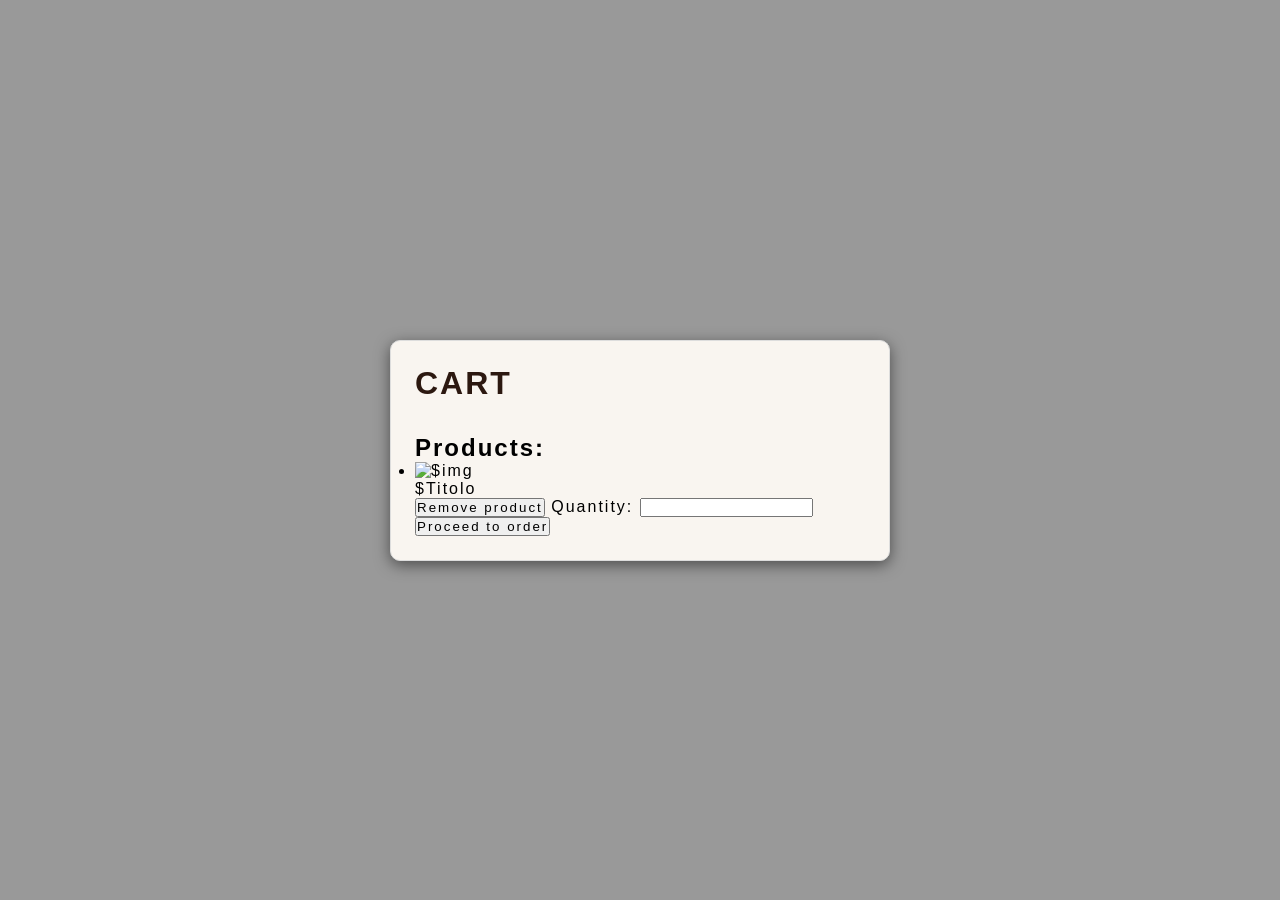
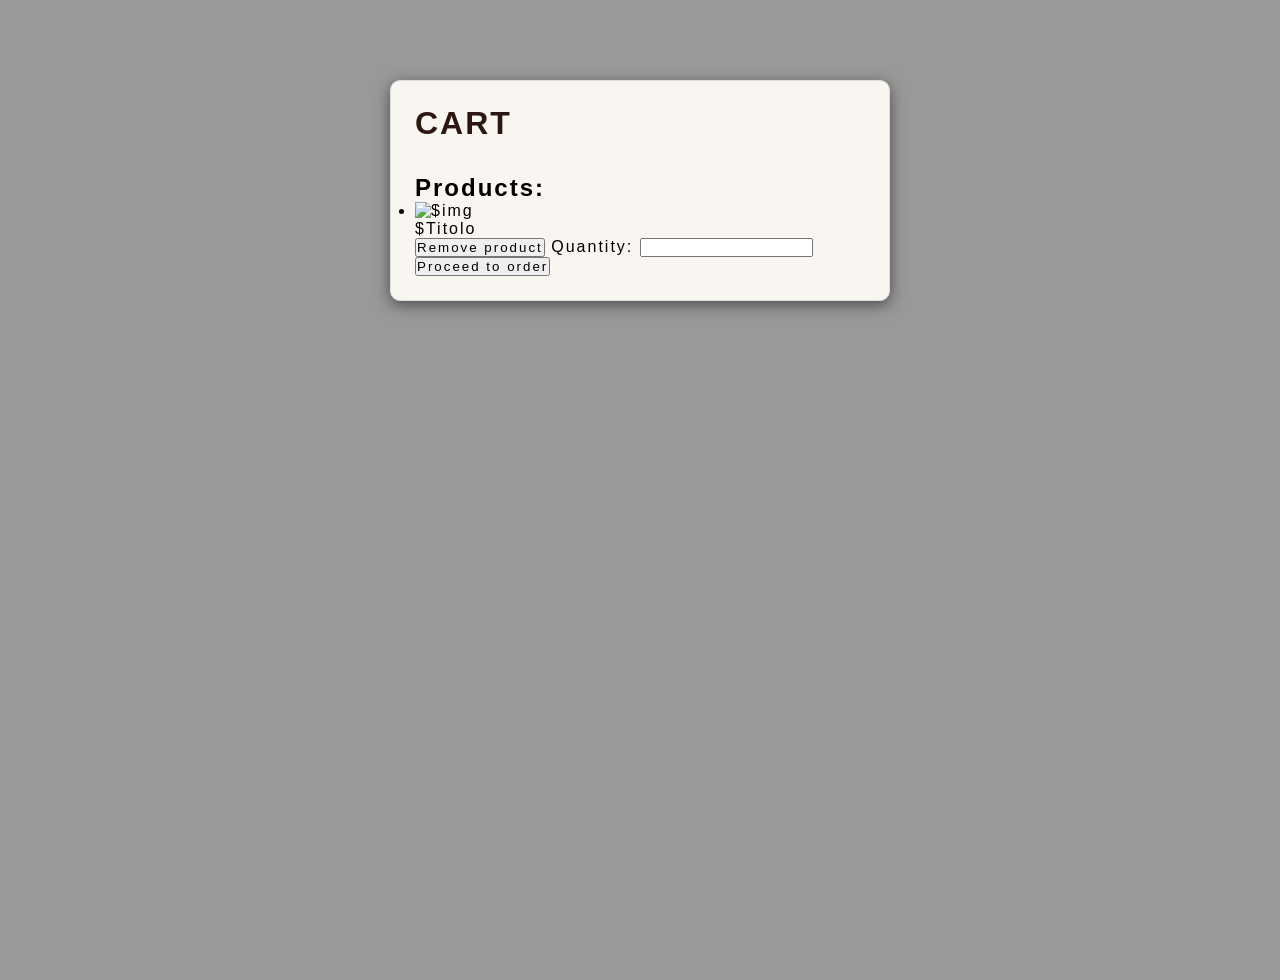

bug fixing vario

--- a/style/cart.css
+++ b/style/cart.css
@@ -15,22 +15,18 @@ body {
     background-position: center;
     background-repeat: no-repeat;
     min-height: 100vh;
-    display: flex;
-    align-items: center; 
-    justify-content: center; 
-    padding: 2em;
 }
 
 /* principale carrello */
 
 .shoppingCart {
-    /*  max-width: 900px;
-    margin: 5em auto; */
     padding: 1.25em;
     background-color: rgb(249, 245, 240);
     border: 1px solid #ddd;
     width: 100%;
     box-shadow: 0 4px 15px rgba(0, 0, 0, 0.5);
+    max-width: 500px;
+    margin: 5em auto;
 }
 
 /* Titoli */
